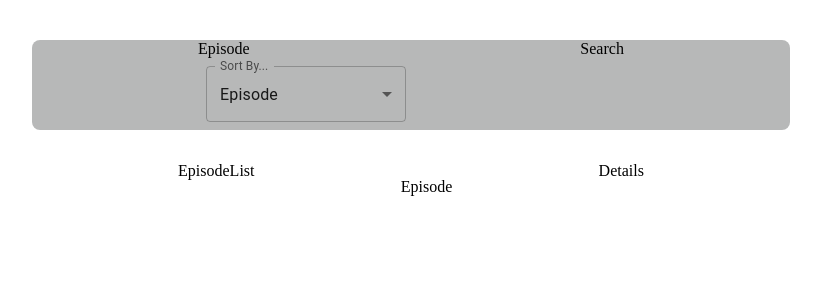
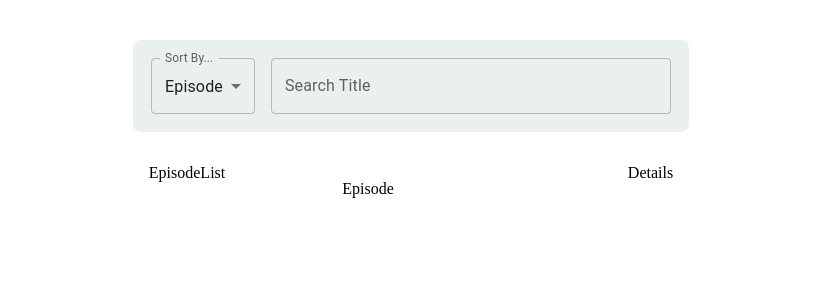
Before and after one commit to PanagiotisKa/starwars-movies, a React (Create React App) app: page / in a window 1280 px wide. Shown: the top 300 px of the page, without its empty margins (229-1050 px from the left). Built offline with nearby package versions, Linux system fonts and the light colour scheme; no server answers.

Commit message:
Setup search field

```diff
--- a/src/App.css
+++ b/src/App.css
@@ -7,15 +7,15 @@
 }
 
 .navBar {
-  background-color: rgb(183, 184, 184);
+  background-color: rgb(234, 240, 240);
   display: flex;
   flex-wrap: wrap;
   justify-content: space-evenly;
-  width: 60%;
   min-height: 30px;
   border-radius: 8px;
   margin-bottom: 2rem;
   margin-top: 2rem;
+  padding: 10px;
 
 }
 
--- a/src/components/Search.tsx
+++ b/src/components/Search.tsx
@@ -1,8 +1,31 @@
-import React from 'react'
+import {Box, TextField, FormControl} from '@mui/material'
+import  { useDispatch, useSelector } from 'react-redux'
+import { RootState } from '../state/store'
+import { setSearch, resetSearch } from '../state/searchSlice';
 
 function Search() {
+
+  const search = useSelector((state: RootState) => state.search.value)
+  const dispatch = useDispatch()
+
+  const handleChange = (event: React.ChangeEvent<HTMLTextAreaElement | HTMLInputElement>) => {
+    dispatch(setSearch(event.target.value))
+  };
+
+  const handleFocus = (e: React.ChangeEvent<HTMLTextAreaElement | HTMLInputElement>) => {
+    e.target.value = ''
+    dispatch(resetSearch())
+  };
+
   return (
-    <div>Search</div>
+    <div>
+      <Box sx={{ minWidth: 400}}>
+      <FormControl sx={{ m: 1, minWidth: 400}}>
+      <TextField id="outlined-basic" label="Search Title" variant="outlined"
+      onChange={(e) => handleChange(e)} onFocus={(e) => handleFocus(e)}/>
+      </FormControl>
+      </Box>
+    </div>
   )
 }
 
--- a/src/components/main/EpisodeList/EpisodeList.tsx
+++ b/src/components/main/EpisodeList/EpisodeList.tsx
@@ -3,10 +3,12 @@ import { RootState } from '../../../state/store'
 
 function EpisodeList() {
   const sort = useSelector((state: RootState) => state.sort.value)
+  const search= useSelector((state: RootState) => state.search.value)
   return (
     <>
     <div>EpisodeList</div>
     <p>{sort}</p>
+    <p>{search}</p>
     </>
   )
 }
--- a/src/components/navbar/Sort.tsx
+++ b/src/components/navbar/Sort.tsx
@@ -1,4 +1,3 @@
-import {useState} from 'react'
 import { Box, MenuItem, Select, InputLabel, FormControl } from '@mui/material'
 import  { SelectChangeEvent } from '@mui/material/Select';
 import  { useDispatch, useSelector } from 'react-redux'
@@ -17,9 +16,8 @@ function Sort() {
 
   return (
     <div>
-      {sort}
-       <Box sx={{ minWidth: 200 }}>
-       <FormControl sx={{ m: 1, minWidth: 200 }}>
+       <Box sx={{ minWidth: 100}}>
+       <FormControl sx={{ m: 1, minWidth: 100}}>
        <InputLabel id="demo-simple-select-helper-label">Sort By...</InputLabel>
         <Select
           labelId="demo-simple-select-label"
--- /dev/null
+++ b/src/state/searchSlice.ts
@@ -0,0 +1,25 @@
+import { createSlice } from "@reduxjs/toolkit";
+
+interface SearchState {
+    value: string
+}
+
+const initialState: SearchState = {
+    value: ''
+}
+
+const searchSlice = createSlice({
+    name: 'search',
+    initialState,
+    reducers: {
+        setSearch: (state, action) => {
+            state.value = action.payload
+        },
+        resetSearch: (state) => {
+            state.value = ''
+        }
+    }
+})
+
+export const {setSearch, resetSearch} = searchSlice.actions
+export default searchSlice.reducer
--- a/src/state/store.ts
+++ b/src/state/store.ts
@@ -1,9 +1,11 @@
 import { configureStore } from "@reduxjs/toolkit";
 import sortReducer from "./sortSlice";
+import searchReducer from './searchSlice'
 
 export const store = configureStore({
  reducer: {
-    sort: sortReducer
+    sort: sortReducer,
+    search: searchReducer
  }
 })
 
```
